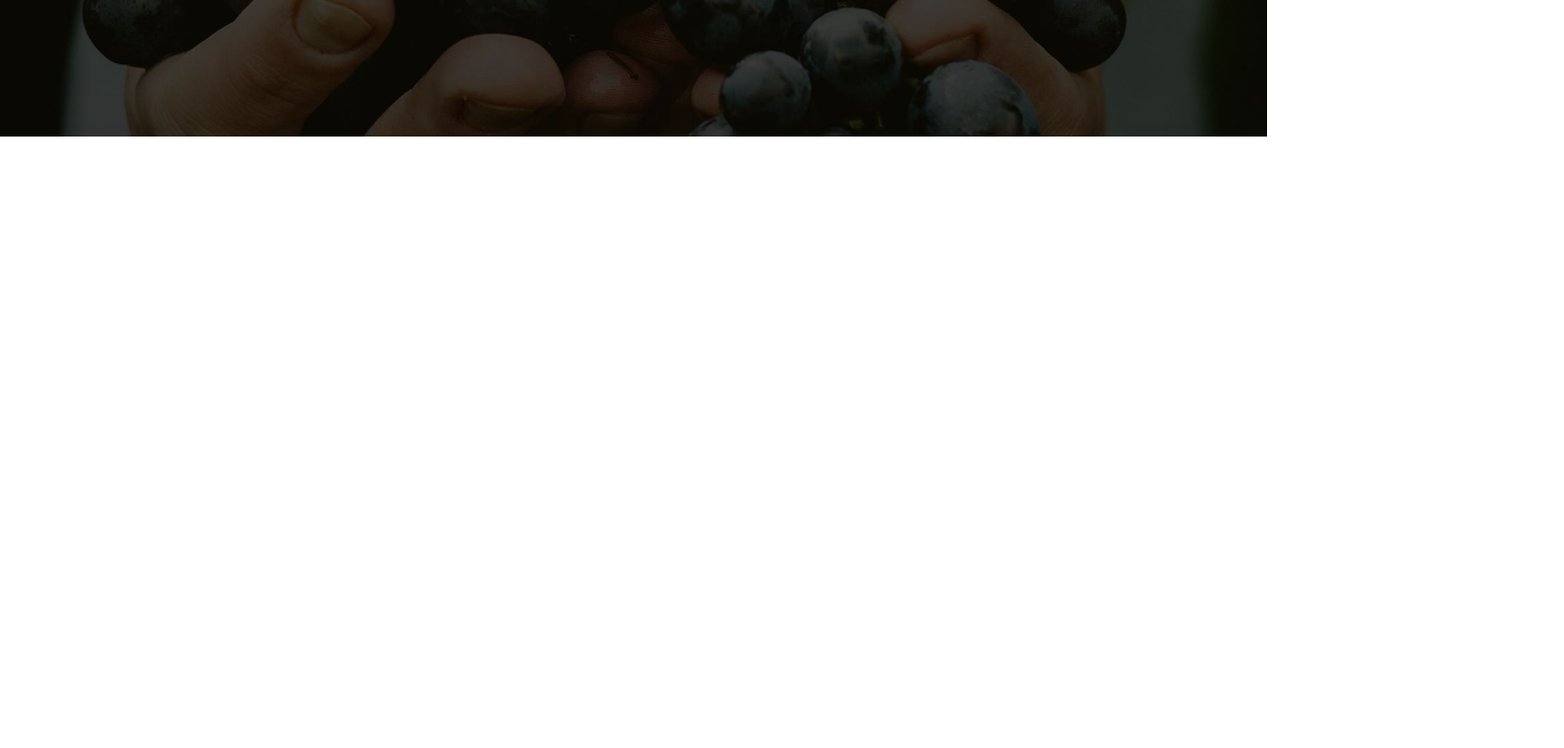
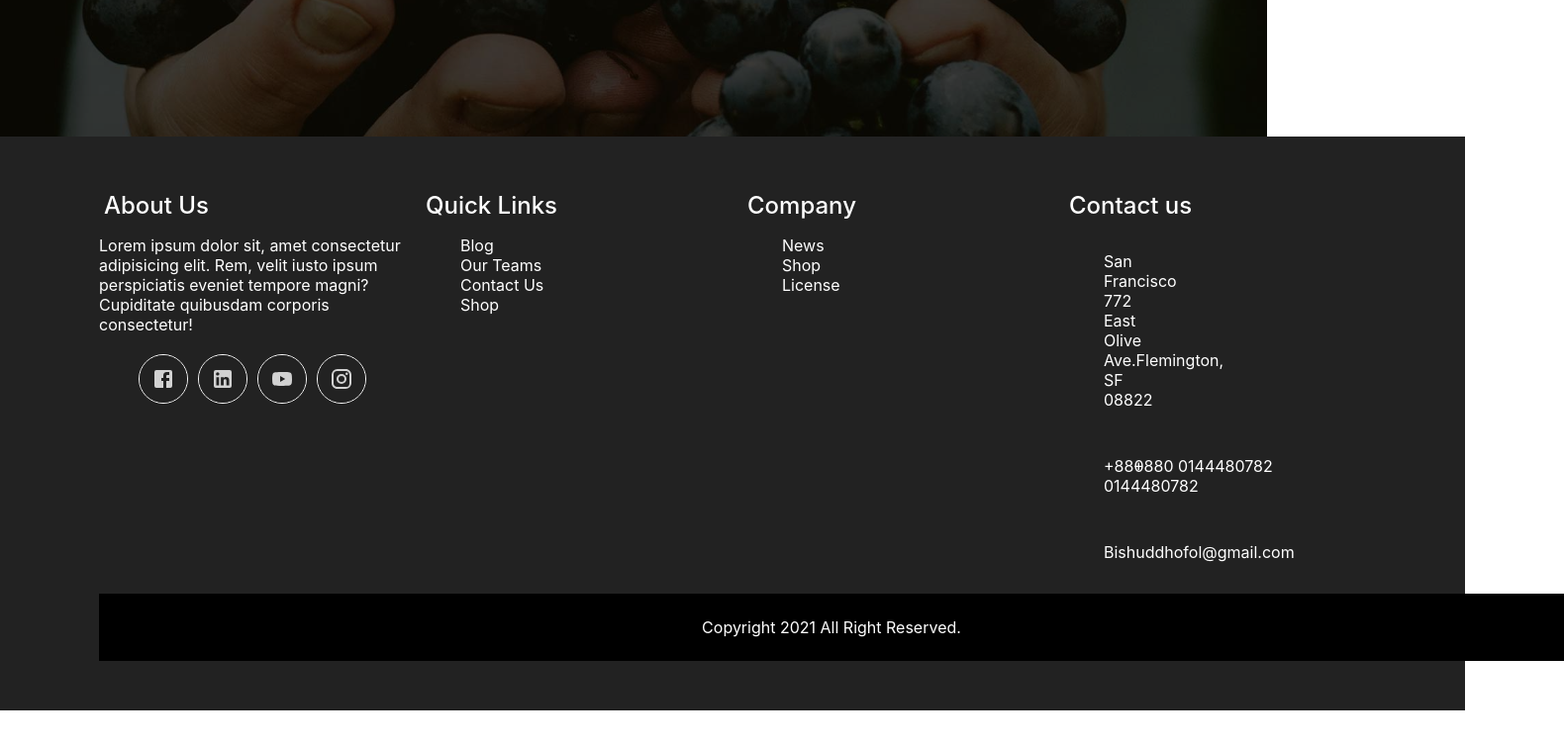
Before and after one commit to naziullah135/Bishuddhofol, a React (Create React App) app: page / in a window 1280 px wide. Shown: the part 662-1418 px from the top of the page at 99% size, 1580 px wide, since content can reach past the window. Before the commit the page ends 980 px from the top, so only its background shows below. Built offline with nearby package versions, Linux system fonts and the light colour scheme.

Commit message:
added footer

```diff
--- a/public/index.html
+++ b/public/index.html
@@ -14,6 +14,8 @@
       manifest.json provides metadata used when your web app is installed on a
       user's mobile device or desktop. See https://developers.google.com/web/fundamentals/web-app-manifest/
     -->
+    <!-- bootstrap -->
+    <!-- <link href="https://cdn.jsdelivr.net/npm/bootstrap@5.0.1/dist/css/bootstrap.min.css" rel="stylesheet" integrity="sha384-+0n0xVW2eSR5OomGNYDnhzAbDsOXxcvSN1TPprVMTNDbiYZCxYbOOl7+AMvyTG2x" crossorigin="anonymous"> -->
     <link rel="manifest" href="%PUBLIC_URL%/manifest.json" />
     <!--
       Notice the use of %PUBLIC_URL% in the tags above.
--- a/src/App.js
+++ b/src/App.js
@@ -6,11 +6,13 @@ import {
   Route
 } from "react-router-dom";
 import Banner from './components/Banner/Banner';
+import Footer from './components/Footer/Footer';
 const App = () => {
   return (
     <Router>
       <Navigation />
       <Banner />
+      <Footer />
       <br />
       <br />
       <br />
--- /dev/null
+++ b/src/components/Footer/Footer.css
@@ -0,0 +1,107 @@
+footer{
+   position: relative;
+   width: 100%;
+   height: auto;
+   padding: 50px 100px;
+   background: #222222;
+}
+footer .container{
+    width: 100%;
+    display: grid;
+    grid-template-columns: 1fr 1fr 1fr 1fr;
+    grid-gap: 20px;
+}
+footer .container .sec h2{
+    position:relative;
+    color: white;
+    font-weight: 500;
+    margin: 5px;
+}
+footer .container .sec p{
+    color: white;
+}
+.social-icon{
+    margin-top: 20px;
+    display: grid;
+    grid-template-columns: repeat(4, 50px);
+    grid-gap: 10px;
+
+}
+.social-icon li{
+    list-style: none;
+    border: 1px solid white;
+    border-radius: 50px;
+}
+.social-icon li a{
+    display: inline-block;
+    color: white;
+    width: 48px;
+    height: 48px;
+    display: grid;
+    background: #222222;
+    opacity: 0.8;
+    align-content: center;
+    justify-content: center;
+    text-decoration: none;
+    border-radius: 50px;
+}
+.social-icon li a:hover{
+    background-color: white;
+    color: #222222;
+}
+.quick-links{
+    position: relative;
+}
+.quick-links li{
+    list-style: none;
+}
+.quick-links li a {
+    color: white;
+    text-decoration: none;
+    margin-bottom: 10px;
+}
+.quick-links li a:hover {
+    color: pink;
+}
+.info{
+    position: relative;
+}
+.info li{
+    display: grid;
+    grid-template-columns: 30px 1fr;
+    margin-bottom: 15px;
+}
+.info li p{
+    color: white;
+}
+.info a{
+    color: white;
+    text-decoration: none;
+}
+.info a:hover{
+    color: pink;
+}
+.copyright-sec{
+    width: 100%;
+    background-color: black;
+    color: white;
+    padding: 8px 100px;
+    text-align: center;
+}
+
+@media (max-width: 991px){
+    footer{
+        padding: 40px;
+    }
+    footer .container{
+        grid-template-columns: repeat(2, 1fr);
+    }
+    .copyright-sec{
+        padding: 8px 40px;
+    }
+}
+@media (max-width: 768px){
+    footer .container{
+        grid-template-columns: repeat(1, 1fr);
+    }
+}
--- /dev/null
+++ b/src/components/Footer/Footer.js
@@ -0,0 +1,64 @@
+import React from 'react';
+import './Footer.css';
+import FacebookIcon from '@material-ui/icons/Facebook';
+import LinkedInIcon from '@material-ui/icons/LinkedIn';
+import YouTubeIcon from '@material-ui/icons/YouTube';
+import InstagramIcon from '@material-ui/icons/Instagram';
+
+const Footer = () => {
+    return (
+      <footer>
+            <div className="container">
+            <div className="sec about-us">
+                <h2>About Us</h2>
+                <p>Lorem ipsum dolor sit, amet consectetur adipisicing elit. Rem, velit iusto ipsum perspiciatis eveniet tempore magni? Cupiditate quibusdam corporis consectetur!</p>
+                <ul className="social-icon">
+                    <li><a href="#"><FacebookIcon /></a></li>
+                    <li><a href="#"><LinkedInIcon /></a></li>
+                    <li><a href="#"><YouTubeIcon /> </a></li>
+                    <li><a href="#"> <InstagramIcon /></a></li>
+                </ul>
+            </div>
+            <div className="sec quick-links">
+                <h2>Quick Links</h2>
+                <ul>
+                    <li><a href="#">Blog</a></li>
+                    <li><a href="#">Our Teams</a></li>
+                    <li><a href="#">Contact Us</a></li>
+                    <li><a href="#">Shop</a></li>
+                </ul>
+            </div>
+            <div className=" sec quick-links">
+                <h2>Company</h2>
+                <ul>
+                    <li><a href="#">News</a></li>
+                    <li><a href="#">Shop</a></li>
+                    <li><a href="#">License</a></li>
+                </ul>
+            </div>
+            <div className="sec contact-us">
+                <h2>Contact us</h2>
+                <ul className="info">
+                    <li>
+                        <p>San Francisco <br/>
+                        772 East Olive Ave.Flemington, SF 08822</p>
+                    </li>
+                    <li>
+                        <p><a href="tel:+01234567890">+880 0144480782</a></p>
+                        <p><a href="tel:+01234567890">+880 0144480782</a></p>
+                    </li>
+                    <li>
+                        <p><a href="bishuddhofol@.com">Bishuddhofol@gmail.com</a></p>
+                    </li>
+                </ul>
+            </div>
+
+        </div>
+        <div className="copyright-sec">
+            <p>Copyright {(new Date()).getFullYear()} All Right Reserved.</p>
+            </div>
+      </footer>
+    );
+};
+
+export default Footer;
```
